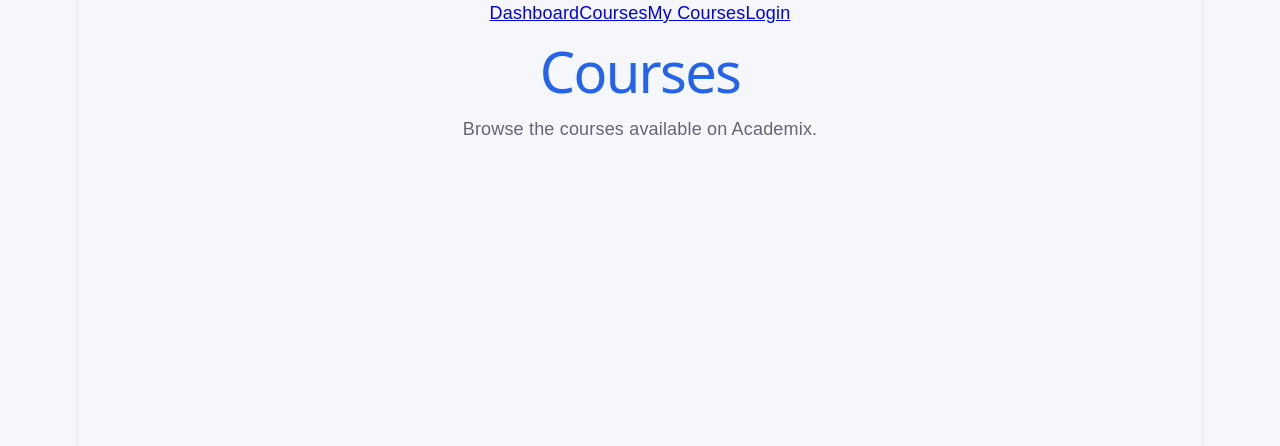
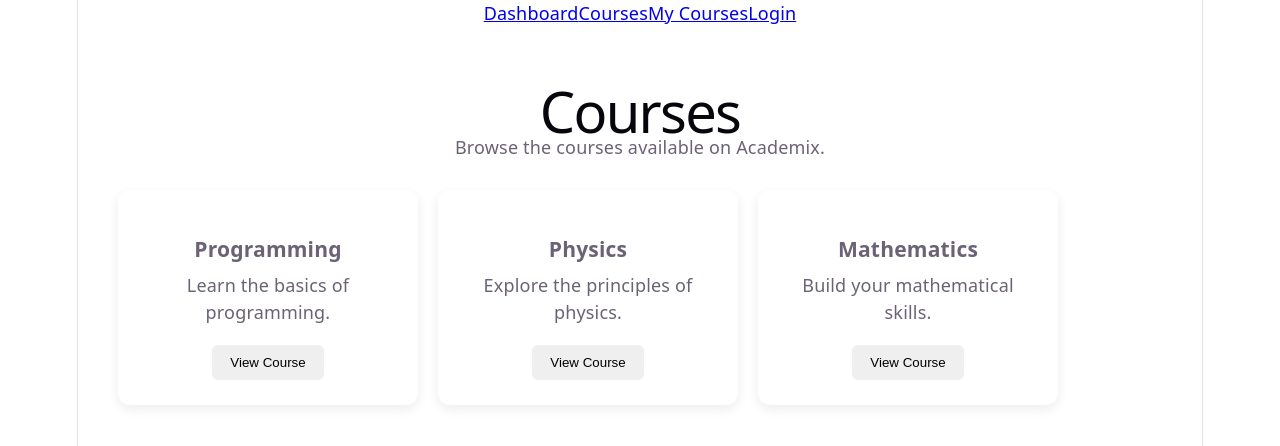
Before and after one commit to Ayanda05-max/Academix, a React (Vite) app in the folder academix-frontend/: page /courses in a window 1280 px wide. Shown: the top 446 px of the page. Built offline with nearby package versions, Linux system fonts and the light colour scheme.

Commit message:
Style course cards

```diff
--- a/academix-frontend/src/App.css
+++ b/academix-frontend/src/App.css
@@ -1,18 +1,44 @@
-body {
-  font-family: Arial, sans-serif;
-  margin: 0;
-  background-color: #f5f7fb;
+.courses-page {
+  padding: 40px;
 }
 
-h1 {
-  color: #2563eb;
+.courses-page h1 {
+  margin-bottom: 10px;
 }
 
-button {
-  padding: 10px 20px;
-  background-color: #2563eb;
-  color: white;
+.courses-page > p {
+  margin-bottom: 30px;
+}
+
+.course-list {
+  display: flex;
+  gap: 20px;
+  flex-wrap: wrap;
+}
+
+.course-card {
+  background: white;
+  padding: 25px;
+  border-radius: 12px;
+  width: 250px;
+  box-shadow: 0 4px 12px rgba(0, 0, 0, 0.08);
+}
+
+.course-card h3 {
+  margin-bottom: 10px;
+}
+
+.course-card p {
+  margin-bottom: 20px;
+}
+
+.course-card button {
+  padding: 10px 18px;
   border: none;
   border-radius: 6px;
   cursor: pointer;
 }
+
+.course-card button:hover {
+  transform: translateY(-2px);
+}
--- a/academix-frontend/src/components/CourseCard.jsx
+++ b/academix-frontend/src/components/CourseCard.jsx
@@ -1,6 +1,6 @@
 function CourseCard(props) {
   return (
-    <div>
+    <div className="course-card">
       <h3>{props.name}</h3>
       <p>{props.description}</p>
       <button>View Course</button>
--- a/academix-frontend/src/pages/courses.jsx
+++ b/academix-frontend/src/pages/courses.jsx
@@ -1,9 +1,28 @@
+import CourseCard from "../components/CourseCard";
+
 function Courses() {
   return (
-    <div>
+    <div className="courses-page">
       <h1>Courses</h1>
 
       <p>Browse the courses available on Academix.</p>
+
+      <div className="course-list">
+        <CourseCard
+          name="Programming"
+          description="Learn the basics of programming."
+        />
+
+        <CourseCard
+          name="Physics"
+          description="Explore the principles of physics."
+        />
+
+        <CourseCard
+          name="Mathematics"
+          description="Build your mathematical skills."
+        />
+      </div>
     </div>
   );
 }
```
